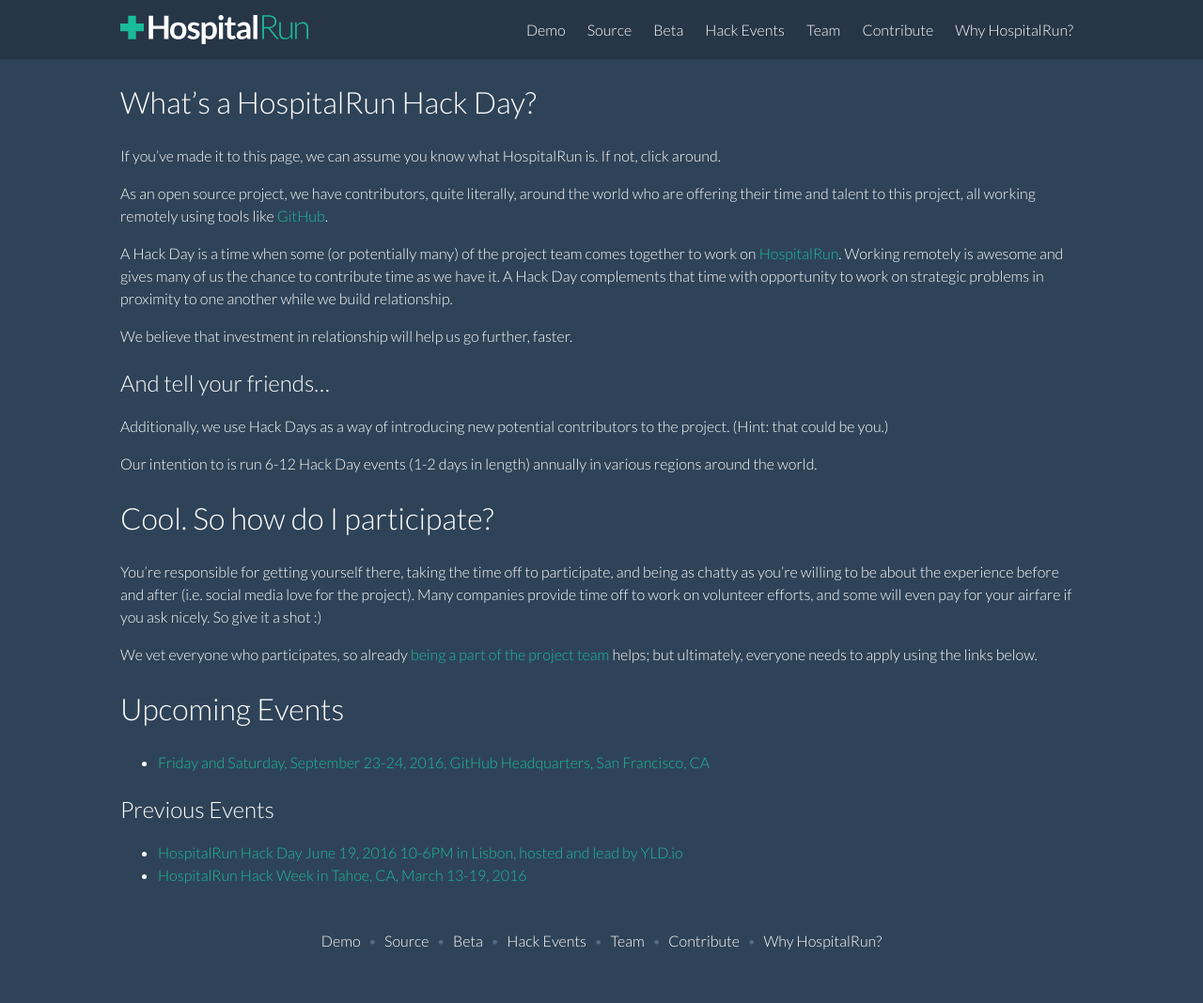
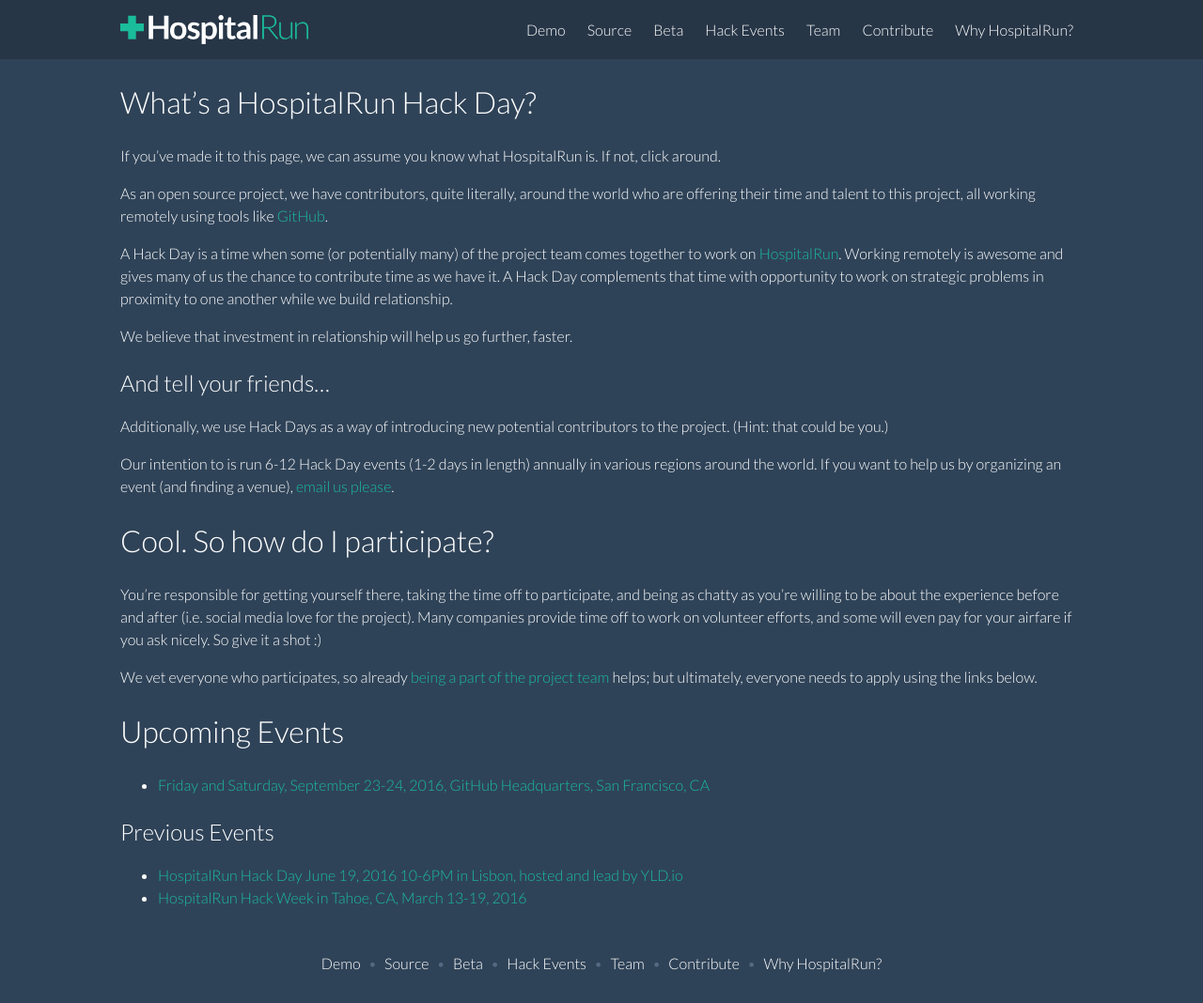
Before and after one commit to HospitalRun/hospitalrun.io, a Jekyll site: the page built from events/index.md, in a window 1280 px wide. Shown: the whole page at 94% size. Built offline with Jekyll 4.4.1, drawn with Linux system fonts in a browser that asks for light colours; before the commit the page ends 1044 px from its top, so only the background shows below that.

Commit message:
want to help language for hack days

```diff
--- a/events/index.md
+++ b/events/index.md
@@ -15,7 +15,7 @@ We believe that investment in relationship will help us go further, faster.
 ## And tell your friends...
 Additionally, we use Hack Days as a way of introducing new potential contributors to the project. (Hint: that could be you.)
 
-Our intention to is run 6-12 Hack Day events (1-2 days in length) annually in various regions around the world.
+Our intention to is run 6-12 Hack Day events (1-2 days in length) annually in various regions around the world. If you want to help us by organizing an event (and finding a venue), <a href="mailto:hello@hospitalrun.io?subject=I+want+to+host+a+Hack+Day">email us please</a>.
 
 # Cool. So how do I participate?
 You're responsible for getting yourself there, taking the time off to participate, and being as chatty as you're willing to be about the experience before and after (i.e. social media love for the project). Many companies provide time off to work on volunteer efforts, and some will even pay for your airfare if you ask nicely. So give it a shot :)
```
